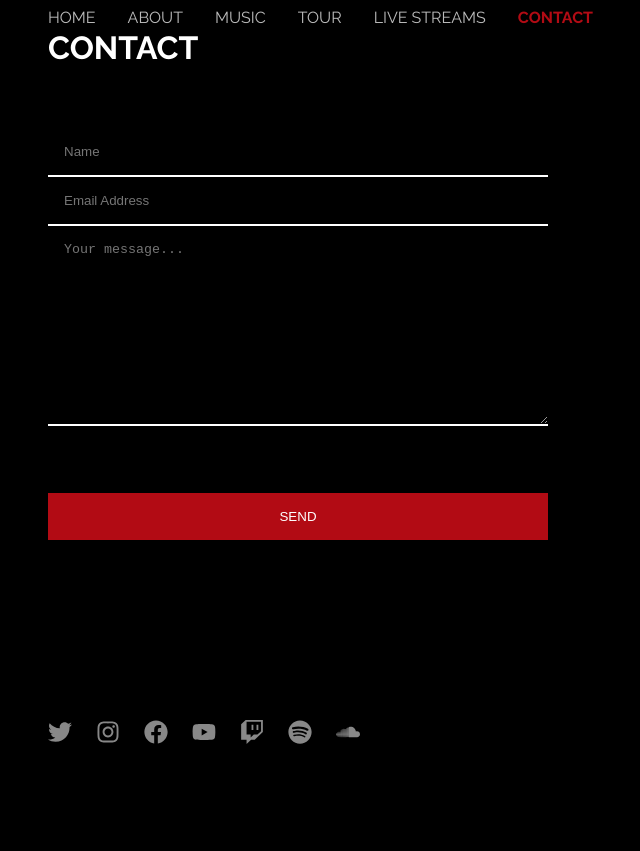
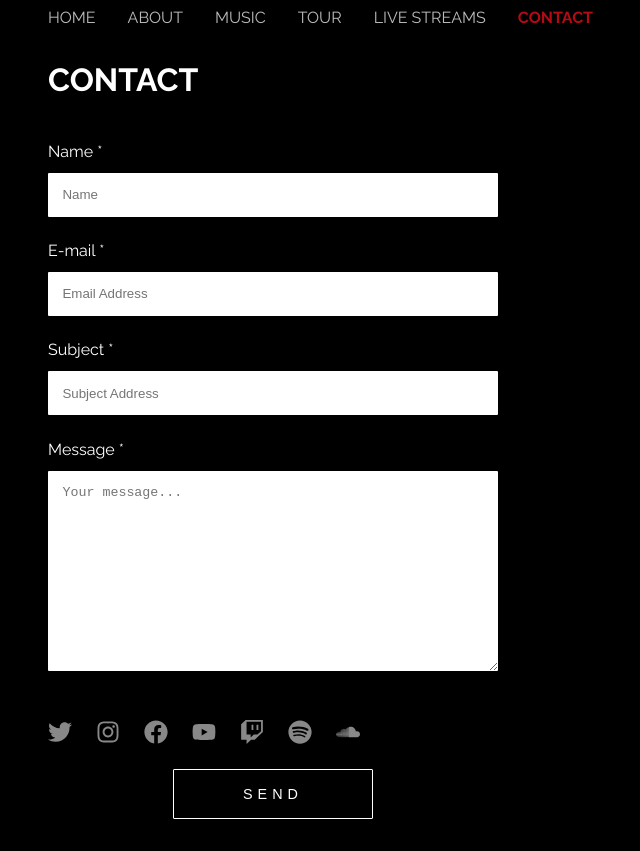
Before and after one commit to AmaryllisNO/grafix-website, a React (Create React App) app: page /contact in a window 1280 px wide. Shown: the whole page, without its empty margins (174-814 px from the left). Before the commit the page ends 800 px from the top, so only its background shows below. Built offline with nearby package versions, Linux system fonts and the light colour scheme.

Commit message:
add: form styling

```diff
--- a/src/components/Heading.jsx
+++ b/src/components/Heading.jsx
@@ -1,5 +1,5 @@
 const Heading = ({ title }) => {
-  return <h1 className='wrapper'>{title}</h1>;
+  return <h1 className='wrapper heading'>{title}</h1>;
 };
 
 export default Heading;
--- a/src/pages/Contact.jsx
+++ b/src/pages/Contact.jsx
@@ -10,11 +10,13 @@ const Contact = () => {
     <div>
       <Header />
       <Heading title={pageHeading} />
+      <div className='wrapper'>
         <form
           action='https://formsubmit.co/amaryllisno@gmail.com'
           method='POST'
-        className='form wrapper'
+          className='form'
         >
+          <label htmlFor='name'>Name *</label>
           <input
             type='text'
             placeholder='Name'
@@ -22,6 +24,7 @@ const Contact = () => {
             required
             className='form__input'
           />
+          <label htmlFor='email'>E-mail *</label>
           <input
             type='email'
             placeholder='Email Address'
@@ -29,6 +32,15 @@ const Contact = () => {
             required
             className='form__input'
           />
+          <label htmlFor='subject'>Subject *</label>
+          <input
+            type='subject'
+            placeholder='Subject Address'
+            name='subject'
+            required
+            className='form__input'
+          />
+          <label htmlFor='message'>Message *</label>
           <textarea
             type='text'
             name='message'
@@ -40,6 +52,7 @@ const Contact = () => {
             Send
           </button>
         </form>
+      </div>
       <Footer />
     </div>
   );
--- a/src/sass/main.scss
+++ b/src/sass/main.scss
@@ -13,6 +13,7 @@
 @import './partials/grid';
 @import './partials/simplebar';
 @import './partials/form';
+@import './partials/headings';
 
 // fonts
 @import url('https://fonts.googleapis.com/css2?family=Raleway:wght@300;400;500;700&display=swap');
--- a/src/sass/partials/_form.scss
+++ b/src/sass/partials/_form.scss
@@ -1,48 +1,66 @@
 .form {
   display: flex;
   flex-direction: column;
-  justify-content: center;
+  justify-content: left;
+  max-width: 450px;
+  position: relative;
 
   &__button {
     text-transform: uppercase;
+    text-align: center;
     background-color: $grafix-red;
-    max-width: 500px;
+    font-size: 0.9em;
+    letter-spacing: 5px;
+    font-weight: lighter;
+    min-width: 200px;
+    align-self: center;
     padding: 1rem;
-    background: $grafix-red;
-    border: none;
+    background: none;
+    border: 1px solid white;
     color: white;
+    border-radius: 1px;
 
     outline: none;
 
     margin-top: 5em;
+    transition: 0.3s;
 
     &:active,
     &:focus {
-      border-bottom: 2px $grafix-red solid;
+      border: 2px $grafix-red solid;
+      transition: 0.3s;
     }
 
     &:hover {
       cursor: pointer;
+      background: $grafix-red;
+      transition: 0.3s;
+      border: 1px $grafix-red solid;
     }
   }
 }
 
 .form > input,
 .form > textarea {
-  max-width: 500px;
-  padding: 1rem;
-  background: none;
+  padding: 0.9rem;
+  background: white;
   border: none;
-  color: white;
-  border-bottom: 2px white solid;
+  color: black;
+  // border-bottom: 2px white solid;
   outline: none;
+  margin-bottom: 2em;
+  border-radius: 1px;
 
-  &:active,
+  /* &:active,
   &:focus {
     border-bottom: 2px $grafix-red solid;
-  }
+  } */
 }
 
 .form textarea {
   height: 200px;
 }
+
+.form label {
+  padding-bottom: 0.8em;
+}
--- /dev/null
+++ b/src/sass/partials/_headings.scss
@@ -0,0 +1,15 @@
+.heading {
+  padding: 2em 0 0.5em 0;
+}
+
+@media screen and (max-width: 1300px) {
+  .heading {
+    padding: 2em 0 0.5em 1em;
+  }
+}
+
+@media screen and (max-width: 900px) {
+  .heading {
+    padding: 2em 0 0.5em 1em;
+  }
+}
```
Lines whose indentation alone changed are shown as unchanged.
